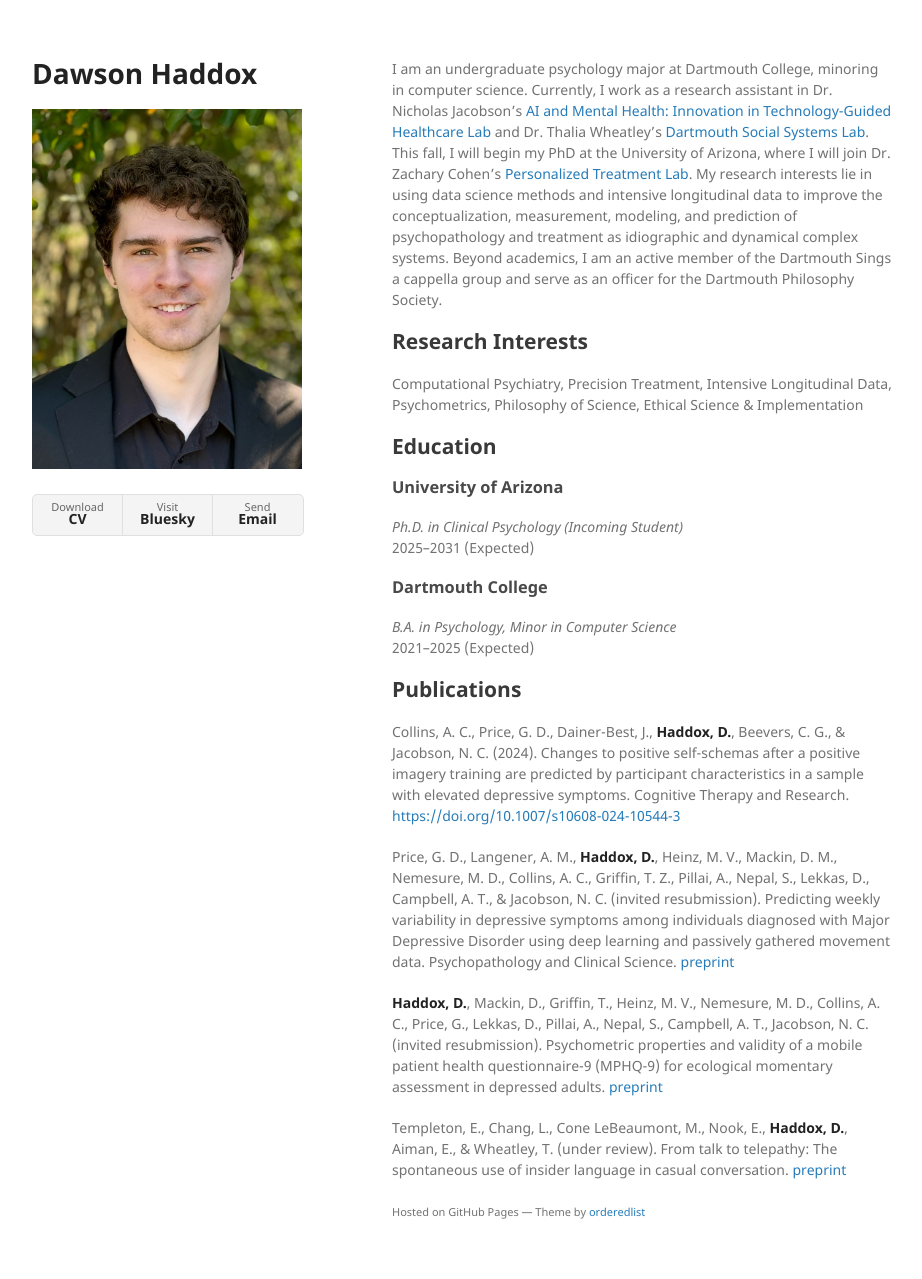
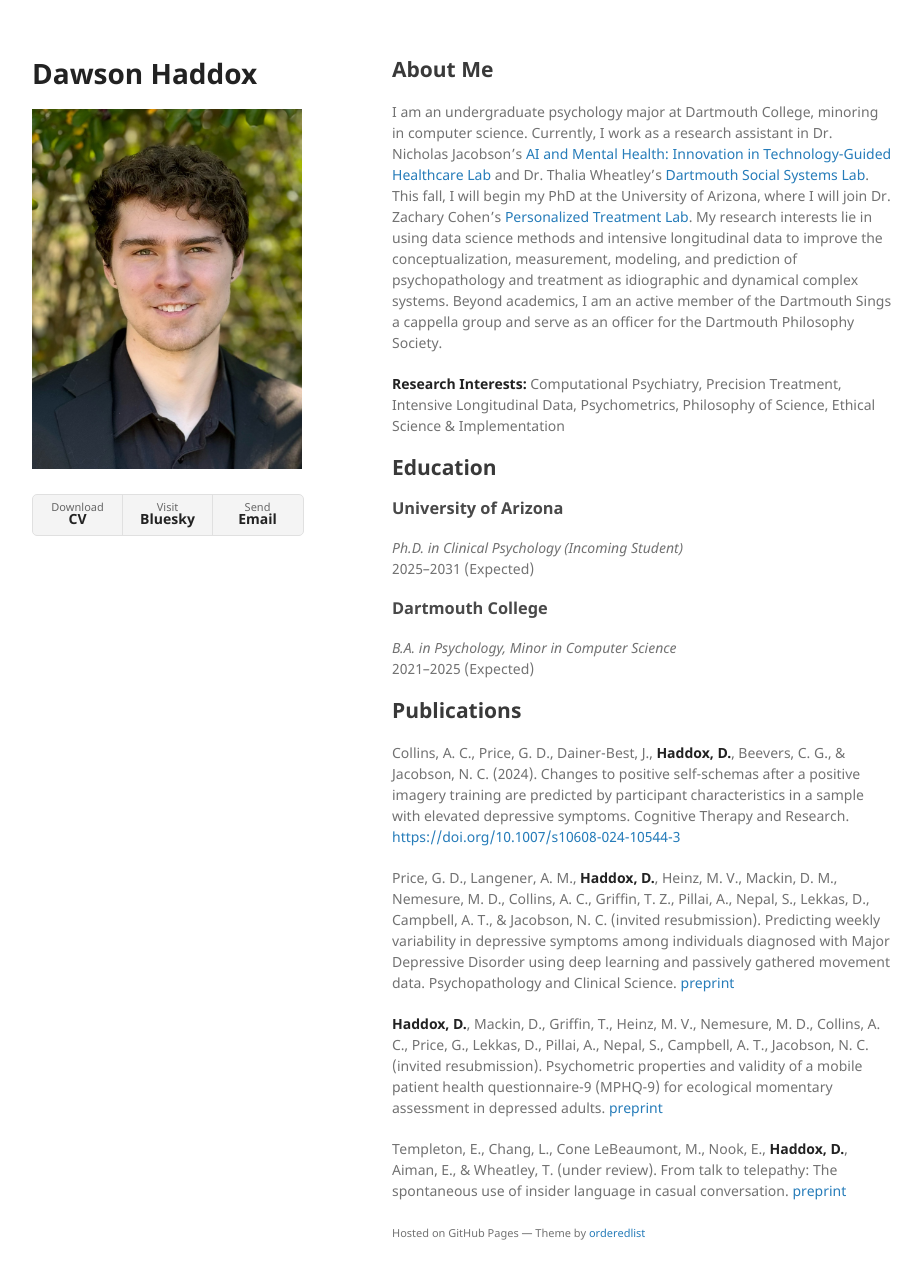
Before and after one commit to ddhaddox/ddhaddox.github.io, a Jekyll site: the page built from index.md, in a window 1280 px wide and 1312 px high. Shown: the top 1279 px of the window, without its empty margins (178-1100 px from the left). Built offline with Jekyll 4.4.1, drawn with Linux system fonts in a browser that asks for light colours; our own code applies the rules of GitHub Pages for plain Markdown files.

Commit message:
Update index.md

```diff
--- a/index.md
+++ b/index.md
@@ -2,10 +2,10 @@
 layout: default
 ---
 
+## About Me
 I am an undergraduate psychology major at Dartmouth College, minoring in computer science. Currently, I work as a research assistant in Dr. Nicholas Jacobson’s [AI and Mental Health: Innovation in Technology-Guided Healthcare Lab](https://geiselmed.dartmouth.edu/jacobsonlab/) and Dr. Thalia Wheatley’s [Dartmouth Social Systems Lab](http://www.wheatlab.com). This fall, I will begin my PhD at the University of Arizona, where I will join Dr. Zachary Cohen’s [Personalized Treatment Lab](https://sites.arizona.edu/personalized-treatment-lab/). My research interests lie in using data science methods and intensive longitudinal data to improve the conceptualization, measurement, modeling, and prediction of psychopathology and treatment as idiographic and dynamical complex systems. Beyond academics, I am an active member of the Dartmouth Sings a cappella group and serve as an officer for the Dartmouth Philosophy Society.
 
-## Research Interests
-Computational Psychiatry, Precision Treatment, Intensive Longitudinal Data, Psychometrics, Philosophy of Science, Ethical Science & Implementation
+**Research Interests:** Computational Psychiatry, Precision Treatment, Intensive Longitudinal Data, Psychometrics, Philosophy of Science, Ethical Science & Implementation
 
 ## Education
 
```
